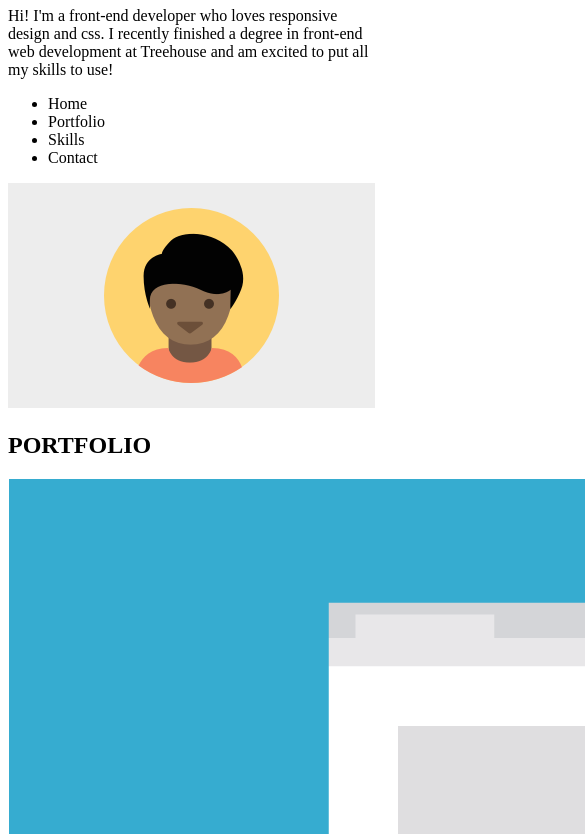
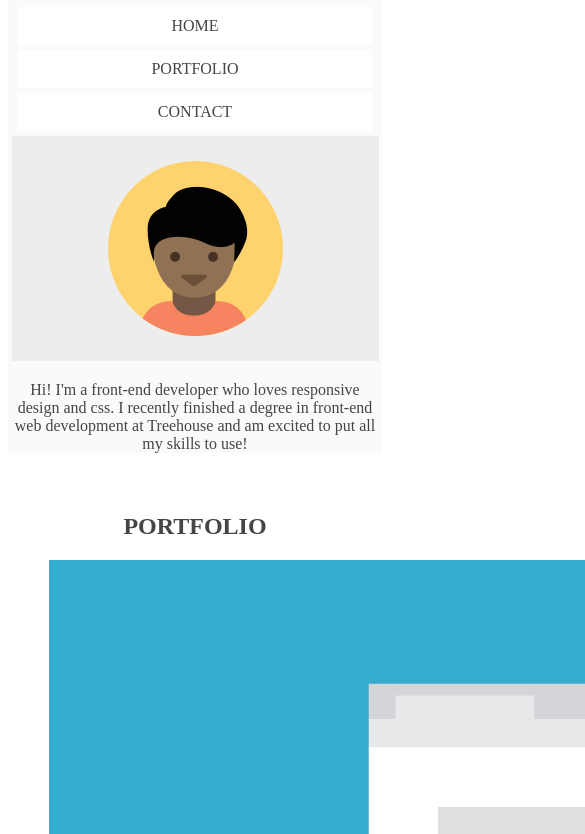
Before and after one commit to dbest715/techdegree-project2, a plain HTML site: page index.html in a window 390 px wide. Shown: the part 73-907 px from the top of the page, 585 px wide, since content can reach past the window. Drawn offline with Linux system fonts and the light colour scheme; a script that the page names is missing.

Commit message:
Added CSS styling (first draft)
first draft of project using CSS styling for mobile responsive.

```diff
--- a/css/styles.css
+++ b/css/styles.css
@@ -0,0 +1,35 @@
+/*Selects all elements */
+* {
+    color: rgb(69,69,69);
+    text-align: center;
+}
+
+/* Layout Containers */
+.container {
+ background-color: rgb(250, 250, 250);
+}
+
+.wrapper {
+    margin: 20px;
+    padding: 20px;
+}
+
+/*Navigation bar */
+.buttons {
+    background-color: white;
+    padding: 10px;
+    margin: 5px 10px;
+}
+
+ul {
+    list-style-type: none;
+    margin: 0;
+    padding: 0;
+}
+
+a:link {
+    text-decoration: none;
+    text-transform: uppercase;
+}
+
+/*Images*/
--- a/index.html
+++ b/index.html
@@ -5,28 +5,29 @@
     <meta http-equiv='X-UA-Compatible' content='IE=edge'>
     <title>My Portfolio</title>
     <meta name='viewport' content='width=device-width, initial-scale=1'>
-    <link rel='stylesheet' type='text/css' media='screen' href='../css/styles.css'>
+    <link rel='stylesheet' type='text/css' media='screen' href='css/styles.css'>
     <script src='main.js'></script>
 </head>
 <body>
 <header>
+    <div class="container">
     <h1>Darcy Best</h1>
-    <p>Hi! I'm a front-end developer who loves responsive design and css.  I recently finished a degree in front-end web development at Treehouse and am excited to put all my skills to use!
-    </p>
-
-
 <nav>
     <ul>
-        <li>Home</li>
-        <li>Portfolio</li>
-        <li>Skills</li>
-        <li>Contact</li>
+        <li class="buttons"><a href="#">Home</a></li>
+        <li class="buttons"><a href="#">Portfolio</a></li>
+        <li class="buttons"><a href="#">Contact</a></li>
     </ul>
 </nav>
 <img src="images/responsive-layout-profile.png" alt="Picture of Darcy" >
+<p>Hi! I'm a front-end developer who loves responsive design and css.  I recently finished a degree in front-end web development at Treehouse and am excited to put all my skills to use!
+</p>
+</div>
 </header>
 
+
 <main>
+    <div class="wrapper">
     <h2>PORTFOLIO</h2>
 <section>
     <img src="images/portfolio-1.png" alt="Marketing Page">
@@ -63,15 +64,18 @@
     <h3>Calculator</h3>
     <p>Someone can enter in the numbers they want, and press the big blue button to get the result.</p>
 </section>
+</div>
 </main>
 
 <footer>
+<div class="container">
   <h2>CONTACT</h2>
   <p>If you're interested in chatting or want more information about what I've been working on, I'd love to hear from you!</p>
   <ul>
       <li>Phone +1(111)555-1234</li>
       <li>Email email@yoursite.com</li>
   </ul>
+</div>
 </footer>
 
 </body>
```
